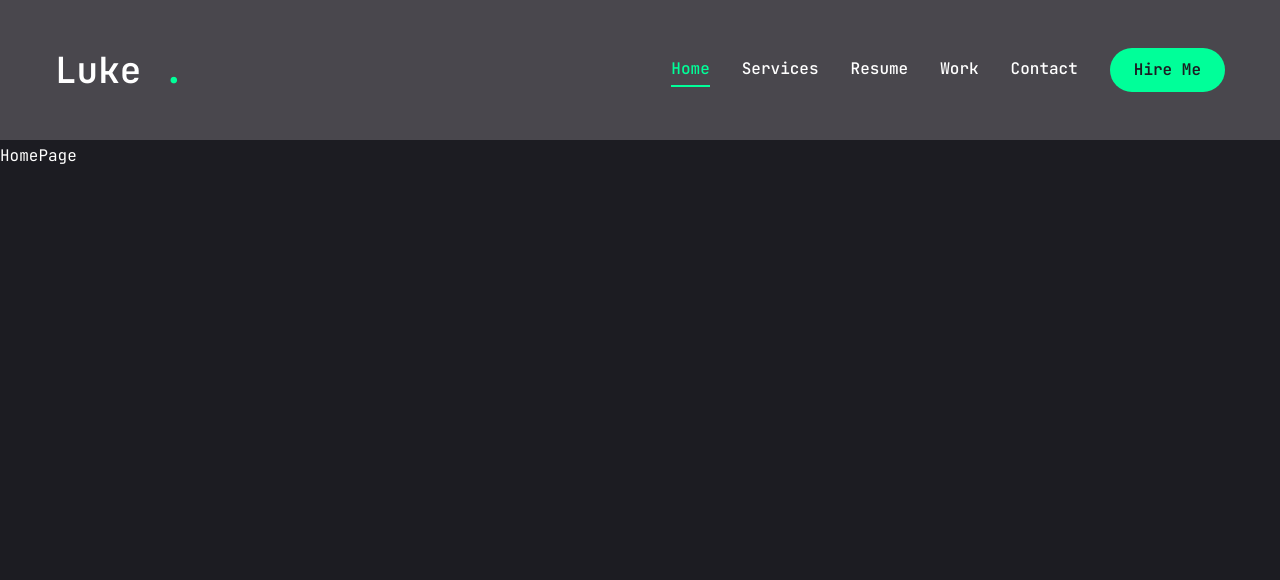
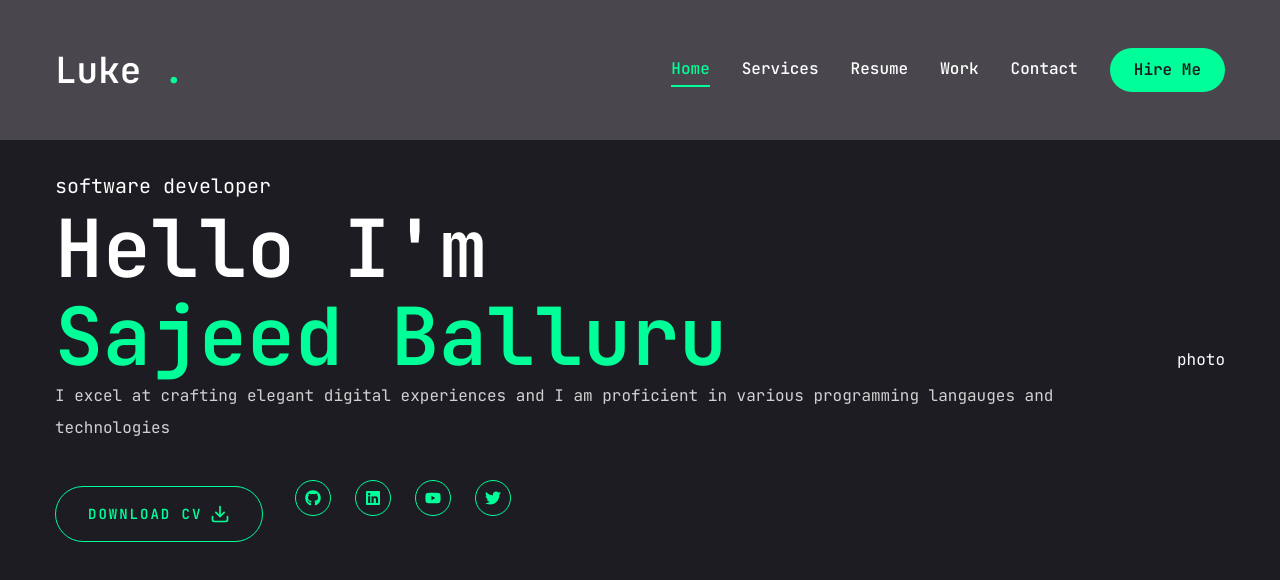
Before and after one commit to Ballursajeed/portfolio-website, a Next.js app: page / in a window 1280 px wide. Shown: the top 580 px of the page. Built offline with nearby package versions, Linux system fonts and the light colour scheme.

Commit message:
created home page

```diff
--- a/app/globals.css
+++ b/app/globals.css
@@ -6,4 +6,14 @@
   body{
     @apply font-primary bg-primary text-white leading-loose;
   }
+
+.h1{
+   @apply text-[48px] xl:text-[80px] leading-[1.1] font-semibold;
 }
+.h2{
+  @apply text-[36px] xl:text-[48px] leading-[1.1] font-semibold;
+}
+.h3{
+  @apply text-[20px] xl:text-[24px] leading-[1.1] font-semibold;
+}
+}
--- a/app/page.js
+++ b/app/page.js
@@ -1,5 +1,40 @@
-import Image from "next/image";
+import { Button } from "@/components/ui/button"
+import {FiDownload} from "react-icons/fi";
+
+//components
+import Social from "@/components/Social";
 
 export default function Home() {
-  return <main>HomePage</main>
+  return <section className="h-full">
+      <div className="container mx-auto h-full">
+        <div className="flex flex-col xl:flex-row items-center justify-between
+        xl:pt-8 xl:pb-24">
+          <div className="text-center xl:text-left ">
+            <span className="text-xl">software developer</span>
+            <h1 className="h1">
+              Hello I'm <br/> <span className="text-accent">Sajeed Balluru</span>
+            </h1>
+            <p className="mx-w-[500px] mb-9 text-white/80">I excel at crafting elegant digital experiences and I am proficient in
+              various programming langauges and technologies
+               </p>
+               <div className="flex flex-col xl:flex-row items-center gap-8">
+                <Button variant="outline" size="lg"
+                className="uppercase flex items-center gap-2">
+                  <span>
+                    Download CV
+                  </span>
+                  <FiDownload className="text-xl"/>
+                </Button>
+                <div className="mb-8 xl:mb-8">
+                  <Social containerStyles="flex gap-6" iconStyles="w-9 h-9 border
+                  border-accent rounded-full flex justify-center items-center text-accent text-base
+                  hover:bg-accent hover:text-primary
+                  hover:transition-all duration-500" />
+                </div>
+               </div>
+          </div>
+          <div>photo</div>
+        </div>
+      </div>
+  </section>
 }
--- /dev/null
+++ b/components/Social.jsx
@@ -0,0 +1,23 @@
+import Link from "next/link";
+import {FaGithub, FaLinkedin ,FaYoutube, FaTwitter} from "react-icons/fa"
+import { SocialIcon } from 'react-social-icons'
+
+const socials= [
+    { icon:<FaGithub />, path:''},
+    { icon:<FaLinkedin />, path:''},
+    { icon:<FaYoutube />, path:''},
+    { icon:<FaTwitter />, path:''},
+]
+
+const Social = ({containerStyles, iconStyles}) => {
+  return <div className={containerStyles}>
+      {socials.map((item,index) => {
+        return (<Link key={index} href={item.path} className={iconStyles}>
+            {item.icon}
+        </Link>)
+      })}
+    </div>
+
+}
+
+export default Social
```
